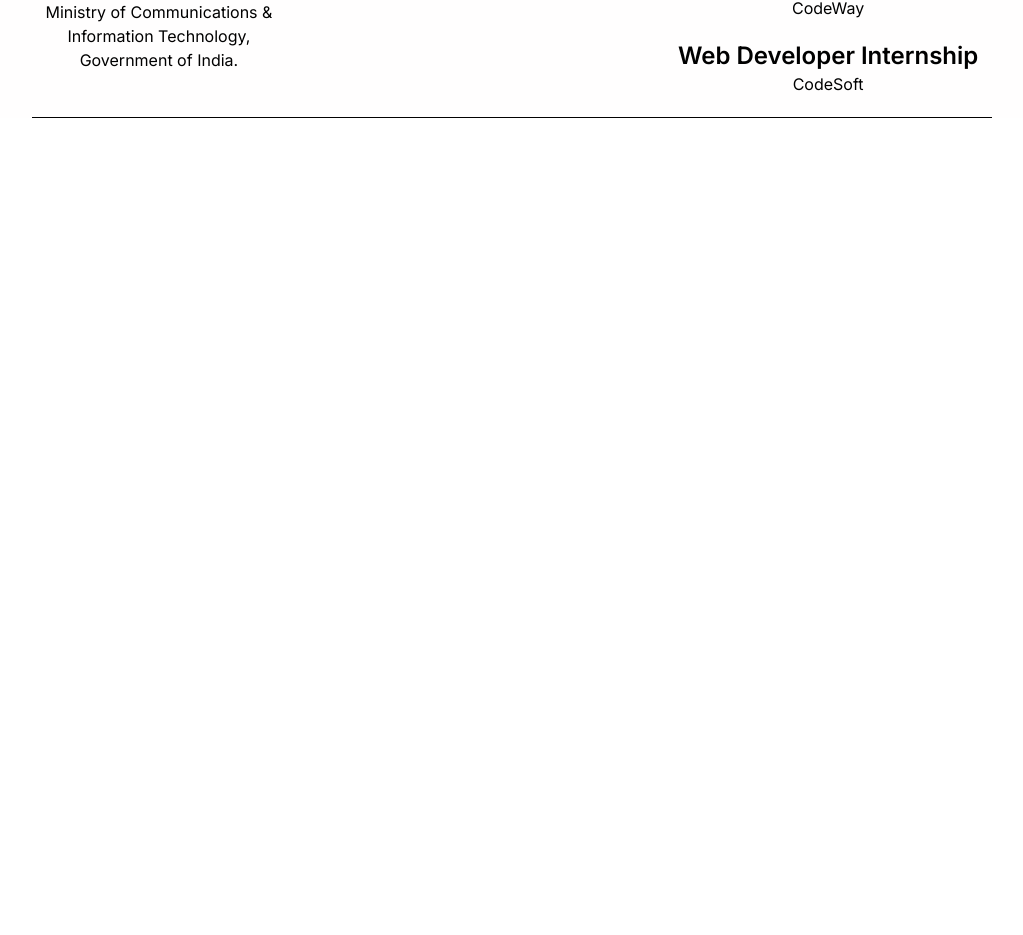
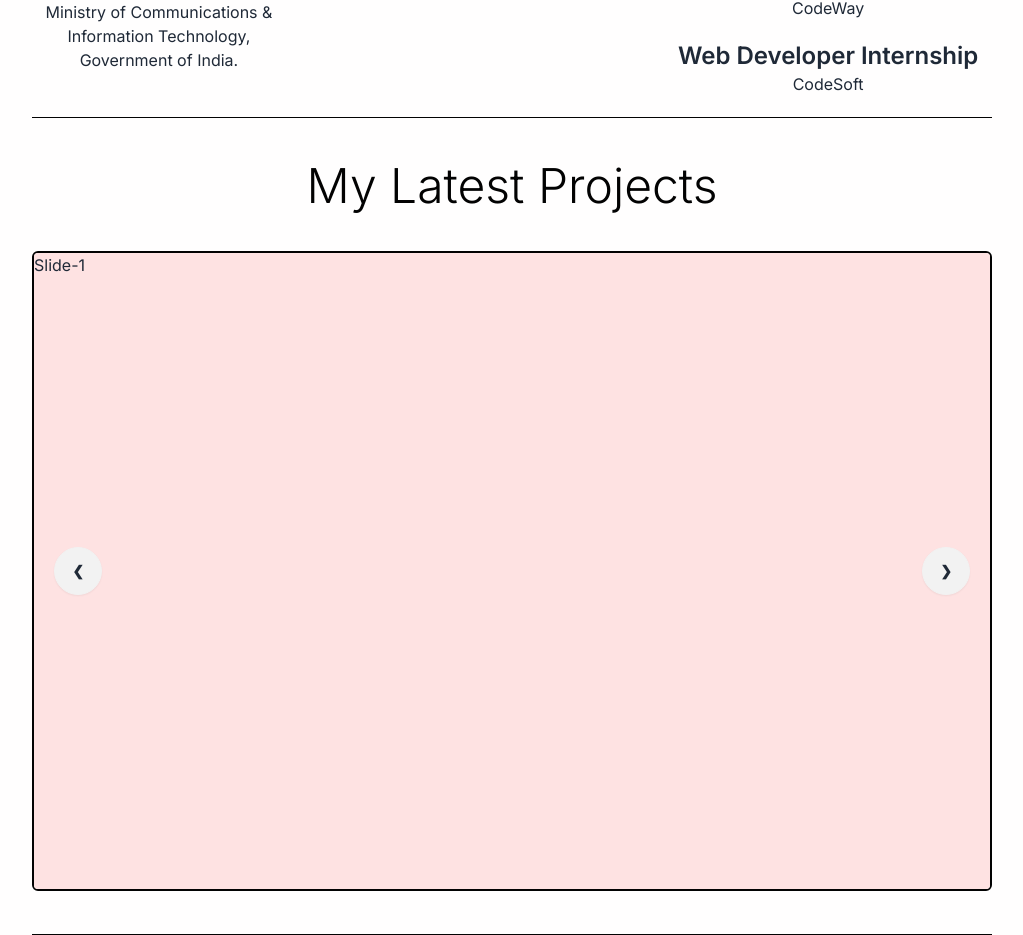
Before and after one commit to prasenjitpriyan/my-portfolio, a Next.js app: page / in a window 1280 px wide. Shown: the part 1942-2877 px from the top of the page, without its empty margins (128-1151 px from the left). Before the commit the page ends 2060 px from the top, so only its background shows below. Built offline with nearby package versions, Linux system fonts and the light colour scheme.

Commit message:
Latest project UI created

```diff
--- a/package.json
+++ b/package.json
@@ -23,6 +23,7 @@
     "@types/react-dom": "^18",
     "@types/three": "^0.163.0",
     "autoprefixer": "^10.0.1",
+    "daisyui": "^4.10.2",
     "eslint": "^8",
     "eslint-config-next": "14.1.4",
     "postcss": "^8",
--- a/src/app/layout.tsx
+++ b/src/app/layout.tsx
@@ -16,9 +16,7 @@ export default function RootLayout({
 }>) {
   return (
     <html lang="en">
-      <body className={inter.className}>
-        {children}
-      </body>
+      <body className={inter.className}>{children}</body>
     </html>
   );
 }
--- a/src/app/page.tsx
+++ b/src/app/page.tsx
@@ -2,6 +2,7 @@ import Advantage from "@/components/Advantage";
 import Education from "@/components/Education";
 import HomePage from "@/components/Home";
 import Hr from "@/components/Hr";
+import LatestProjects from "@/components/LatestProjects";
 import NavbarMain from "@/components/Navbar";
 
 export default function Home() {
@@ -14,6 +15,8 @@ export default function Home() {
       <Hr />
       <Education />
       <Hr />
+      <LatestProjects />
+      <Hr />
     </main>
   );
 }
--- a/src/app/shiba.tsx
+++ /dev/null
@@ -1,36 +0,0 @@
-"use client";
-
-import { useRef } from "react";
-import { Canvas, useFrame, useLoader } from "@react-three/fiber";
-import { OrbitControls } from "@react-three/drei";
-import { GLTFLoader } from "three/examples/jsm/loaders/GLTFLoader.js";
-import { Mesh } from "three";
-
-function MeshComponent() {
-  const fileUrl = "/shiba/scene.gltf";
-  const mesh = useRef<Mesh>(null!);
-  const gltf = useLoader(GLTFLoader, fileUrl);
-
-  useFrame(() => {
-    mesh.current.rotation.y += 0.01;
-  });
-
-  return (
-    <mesh ref={mesh}>
-      <primitive object={gltf.scene} />
-    </mesh>
-  );
-}
-
-export function Shiba() {
-  return (
-    <div className='flex justify-center items-center h-screen'>
-      <Canvas className='h-2xl w-2xl'>
-        <OrbitControls />
-        <ambientLight />
-        <pointLight position={[10, 10, 10]} />
-        <MeshComponent />
-      </Canvas>
-    </div>
-  );
-}
--- /dev/null
+++ b/src/components/LatestProjects.tsx
@@ -0,0 +1,19 @@
+import React from "react";
+import Slider from "./Slider";
+
+const LatestProjects = () => {
+  return (
+    <section className="h-[100svh] parent3 ml-40 mr-40 mt-2 flex flex-col justify-evenly">
+      <div className="div7 flex flex-row justify-center items-center">
+        <h1 className="text-5xl font-light text-text-primary">
+          My Latest Projects
+        </h1>
+      </div>
+      <div className="div8 flex flex-row justify-between gap-5">
+        <Slider />
+      </div>
+    </section>
+  );
+};
+
+export default LatestProjects;
--- /dev/null
+++ b/src/components/Slider.tsx
@@ -0,0 +1,55 @@
+import Link from "next/link";
+import React from "react";
+
+const Slider = () => {
+  return (
+    <div className="carousel w-full h-[80svh] rounded-md border-2 border-text-primary">
+      <div id="slide1" className="carousel-item relative w-full bg-red-100">
+        <h1>Slide-1</h1>
+        <div className="absolute flex justify-between transform -translate-y-1/2 left-5 right-5 top-1/2">
+          <Link href="#slide4" className="btn btn-circle">
+            ❮
+          </Link>
+          <Link href="#slide2" className="btn btn-circle">
+            ❯
+          </Link>
+        </div>
+      </div>
+      <div id="slide2" className="carousel-item relative w-full">
+        <h1>Slide-2</h1>
+        <div className="absolute flex justify-between transform -translate-y-1/2 left-5 right-5 top-1/2">
+          <Link href="#slide1" className="btn btn-circle">
+            ❮
+          </Link>
+          <Link href="#slide3" className="btn btn-circle">
+            ❯
+          </Link>
+        </div>
+      </div>
+      <div id="slide3" className="carousel-item relative w-full">
+        <h1>Slide-3</h1>
+        <div className="absolute flex justify-between transform -translate-y-1/2 left-5 right-5 top-1/2">
+          <Link href="#slide2" className="btn btn-circle">
+            ❮
+          </Link>
+          <Link href="#slide4" className="btn btn-circle">
+            ❯
+          </Link>
+        </div>
+      </div>
+      <div id="slide4" className="carousel-item relative w-full">
+        <h1>Slide-4</h1>
+        <div className="absolute flex justify-between transform -translate-y-1/2 left-5 right-5 top-1/2">
+          <Link href="#slide3" className="btn btn-circle">
+            ❮
+          </Link>
+          <Link href="#slide1" className="btn btn-circle">
+            ❯
+          </Link>
+        </div>
+      </div>
+    </div>
+  );
+};
+
+export default Slider;
--- a/tailwind.config.ts
+++ b/tailwind.config.ts
@@ -18,6 +18,7 @@ const config: Config = {
     },
   },
   darkMode: "class",
-  plugins: [],
+  plugins: [require("daisyui")],
 };
+
 export default config;
```
Also changed, not shown: 1 other file (tests, documents, lock files or other folders).
